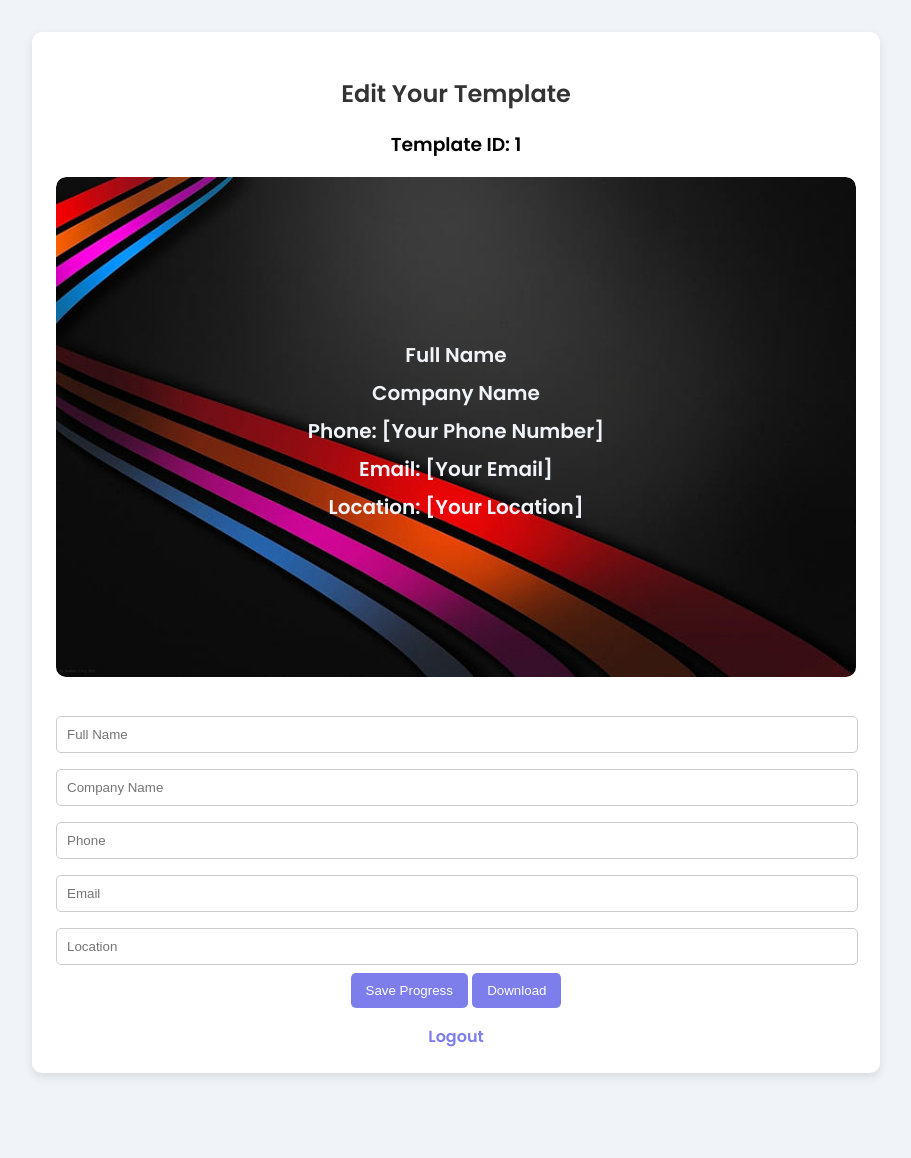
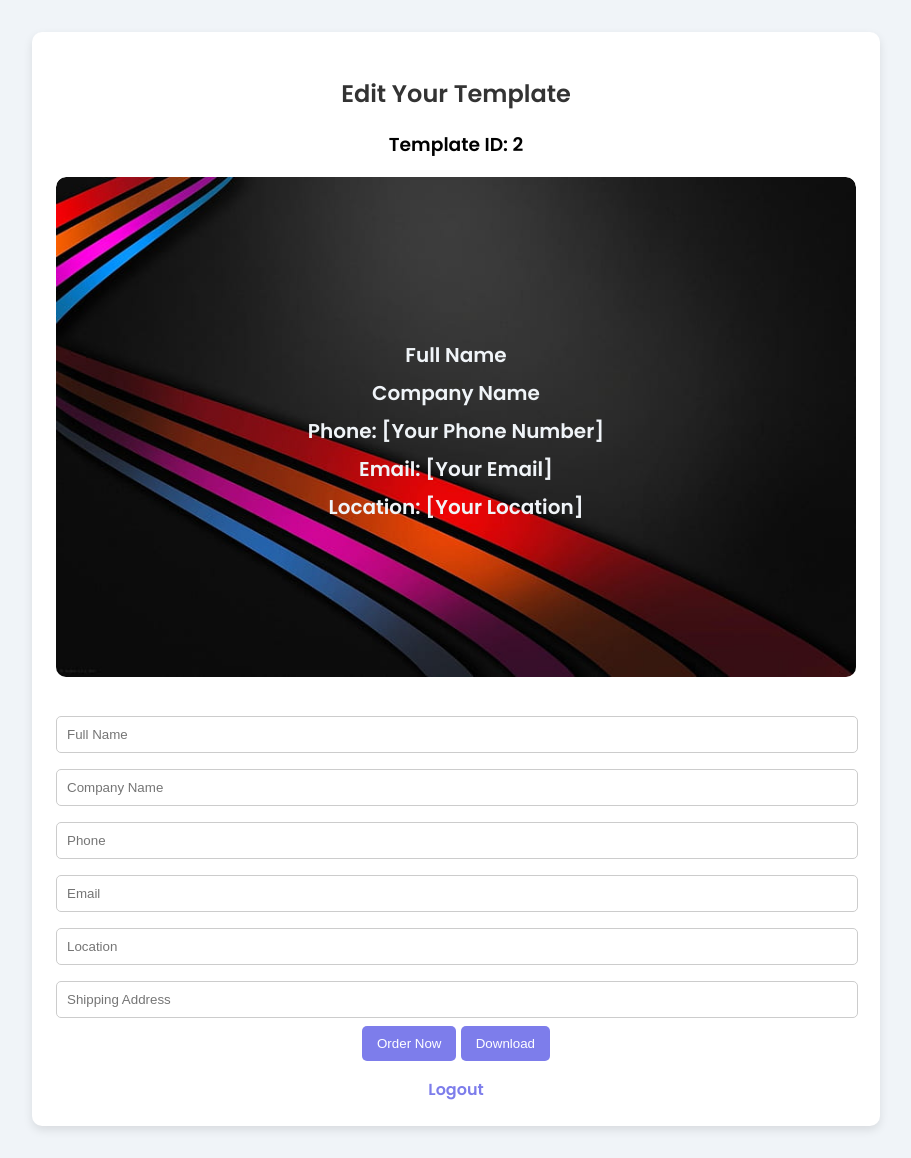
Before and after one commit to YousefAnisSpam/Agile_project, a PHP site: page /edit_template2.php in a window 1280 px wide. Shown: the whole page, without its empty margins (184-1095 px from the left). Before the commit the page ends 1077 px from the top, so only its background shows below. Run offline with PHP 8.4, Linux system fonts and the light colour scheme; the visitor is signed in with stand-in values (Sample User, id 1).

Commit message:
Update edit_template2.php

```diff
--- a/edit_template2.php
+++ b/edit_template2.php
@@ -6,8 +6,8 @@ if (!isset($_SESSION['username'])) {
     exit();
 }
 
-// Get the selected template number
-$template_id = isset($_GET['template']) ? (int)$_GET['template'] : 1; // Default to 1 if not set
+// Explicitly set the template ID to 2
+$template_id = 2;
 ?>
 
 <!DOCTYPE html>
@@ -15,9 +15,12 @@ $template_id = isset($_GET['template']) ? (int)$_GET['template'] : 1; // Default
 <head>
     <meta charset="UTF-8">
     <meta name="viewport" content="width=device-width, initial-scale=1.0">
-    <title>Edit Template</title>
+    <title>Edit Template 2</title>
     <link href="https://fonts.googleapis.com/css2?family=Poppins:wght@400;600&display=swap" rel="stylesheet">
-    <script src="https://cdnjs.cloudflare.com/ajax/libs/html2canvas/1.4.1/html2canvas.min.js" integrity="sha512-BNaRQnYJYiPSqHHDb58B0yaPfCu+Wgds8Gp/gU33kqBtgNS4tSPHuGibyoeqMV/TJlSKda6FXzoEyYGjTe+vXA==" crossorigin="anonymous" referrerpolicy="no-referrer"></script>    <style>
+    <script src="https://cdnjs.cloudflare.com/ajax/libs/html2canvas/1.4.1/html2canvas.min.js"
+            integrity="sha512-BNaRQnYJYiPSqHHDb58B0yaPfCu+Wgds8Gp/gU33kqBtgNS4tSPHuGibyoeqMV/TJlSKda6FXzoEyYGjTe+vXA=="
+            crossorigin="anonymous" referrerpolicy="no-referrer"></script>
+            <style>
         body {
             background-color: #f0f4f8;
             font-family: 'Poppins', sans-serif;
@@ -105,13 +108,13 @@ $template_id = isset($_GET['template']) ? (int)$_GET['template'] : 1; // Default
     <script>
         function updatePreview() {
             const fullName = document.getElementById('fullname').value;
-            const CompanyName = document.getElementById('CompanyName').value;
+            const companyName = document.getElementById('CompanyName').value;
             const phone = document.getElementById('phone').value;
             const email = document.getElementById('email').value;
             const location = document.getElementById('location').value;
 
             document.getElementById('previewFullName').innerText = fullName || "Full Name";
-            document.getElementById('previewCompanyName').innerText = CompanyName || "Company Name";
+            document.getElementById('previewCompanyName').innerText = companyName || "Company Name";
             document.getElementById('previewPhone').innerText = "Phone: " + (phone || "[Your Phone Number]");
             document.getElementById('previewEmail').innerText = "Email: " + (email || "[Your Email]");
             document.getElementById('previewLocation').innerText = "Location: " + (location || "[Your Location]");
@@ -145,12 +148,14 @@ $template_id = isset($_GET['template']) ? (int)$_GET['template'] : 1; // Default
         </div>
 
         <form action="save_template.php" method="POST" oninput="updatePreview()">
+            <input type="hidden" name="template_id" value="<?= htmlspecialchars($template_id) ?>">
             <input type="text" id="fullname" name="fullname" placeholder="Full Name" required>
             <input type="text" id="CompanyName" name="CompanyName" placeholder="Company Name" required>
             <input type="text" id="phone" name="phone" placeholder="Phone" required>
             <input type="email" id="email" name="email" placeholder="Email" required>
             <input type="text" id="location" name="location" placeholder="Location" required>
-            <button type="submit">Save Progress</button>
+            <input type="text" id="shipping_address" name="shipping_address" placeholder="Shipping Address" required>
+            <button type="submit">Order Now</button>
             <button type="button" onclick="downloadCard()">Download</button>
         </form>
 
```
